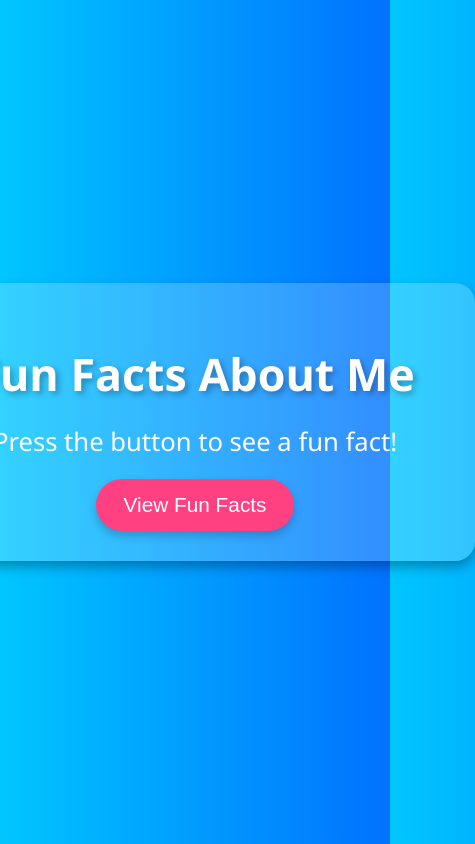
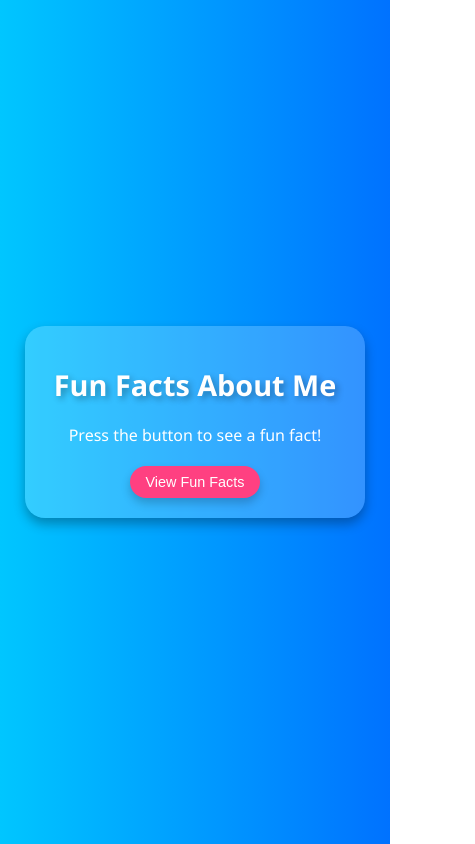
Before and after one commit to RamithaHeshan33/Fun-Facts, a plain HTML site: page index.html in a window 390 px wide. Shown: the whole page, 475 px wide, since content can reach past the window. Drawn offline with Linux system fonts and the light colour scheme.

Commit message:
Update index.html

```diff
--- a/index.html
+++ b/index.html
@@ -20,32 +20,34 @@
         }
         .content {
             display: flex;
+            flex-direction: column;
             align-items: center;
             justify-content: center;
-            gap: 50px;
+            gap: 20px;
+            padding: 20px;
         }
         .container {
             background-color: rgba(255, 255, 255, 0.2);
-            padding: 30px;
+            padding: 20px;
             border-radius: 20px;
             box-shadow: 0 6px 12px rgba(0, 0, 0, 0.3);
             text-align: center;
-            width: 600px;
-            max-width: 500px;
+            width: 90%;
+            max-width: 600px;
         }
         h1 {
-            font-size: 2.8em;
+            font-size: 2.4em;
             margin-bottom: 20px;
             text-shadow: 3px 3px 6px rgba(0, 0, 0, 0.3);
         }
         #fun-fact {
             margin: 20px;
-            font-size: 1.6em;
+            font-size: 1.4em;
             transition: opacity 0.5s ease-in-out;
         }
         button {
-            padding: 14px 28px;
-            font-size: 1.3em;
+            padding: 12px 24px;
+            font-size: 1.1em;
             cursor: pointer;
             background-color: #ff4081;
             color: white;
@@ -59,8 +61,9 @@
             transform: translateY(-3px);
         }
         #fact-image {
-            width: 250px;
-            height: 250px;
+            width: 80%;
+            max-width: 250px;
+            height: auto;
             border-radius: 10px;
             box-shadow: 0 4px 8px rgba(0, 0, 0, 0.2);
             transition: opacity 0.5s ease-in-out, transform 0.3s;
@@ -69,6 +72,33 @@
         #fact-image.show {
             opacity: 1;
             transform: scale(1.1);
+        }
+
+        /* Responsive Design */
+        @media (max-width: 768px) {
+            h1 {
+                font-size: 2em;
+            }
+            #fun-fact {
+                font-size: 1.2em;
+            }
+            button {
+                font-size: 1em;
+                padding: 10px 20px;
+            }
+        }
+
+        @media (max-width: 480px) {
+            h1 {
+                font-size: 1.8em;
+            }
+            #fun-fact {
+                font-size: 1em;
+            }
+            button {
+                font-size: 0.9em;
+                padding: 8px 16px;
+            }
         }
     </style>
 </head>
```
